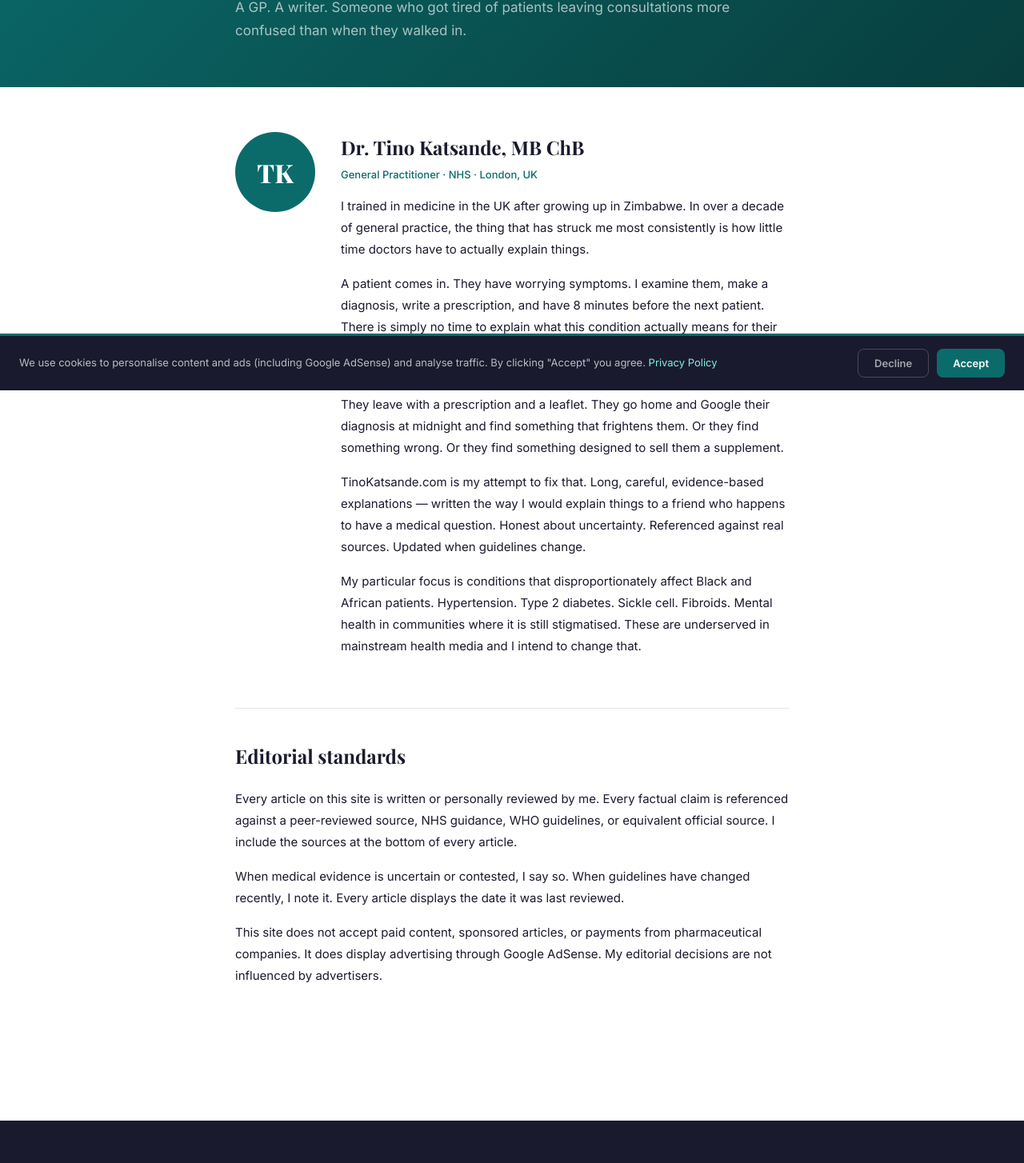
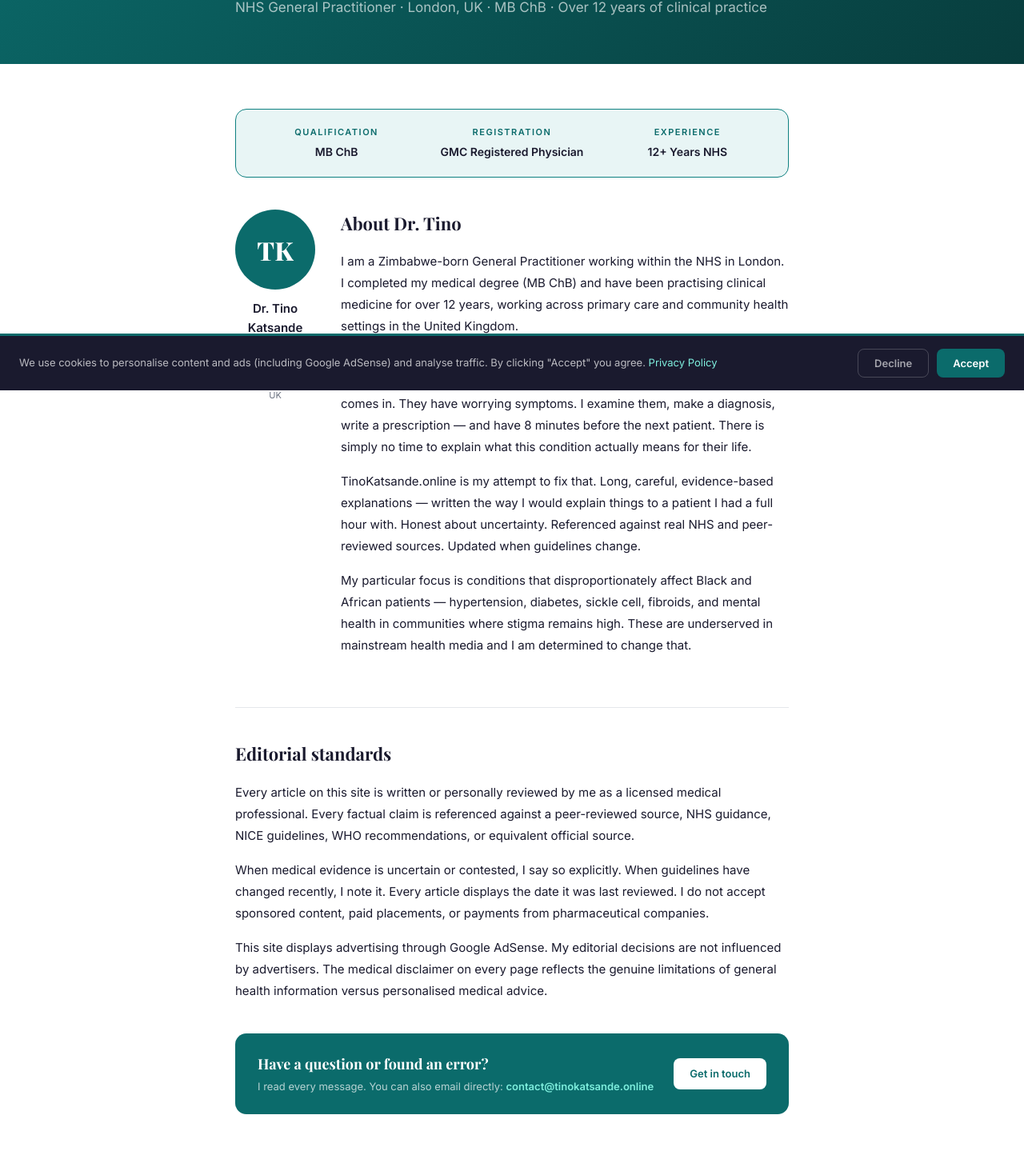
Before and after one commit to doclex877-dotcom/tinokatsande, a Next.js app: page /about in a window 1280 px wide. Shown: the part 312-1766 px from the top of the page at 80% size. Built offline with nearby package versions, Linux system fonts and the light colour scheme; a web font is replaced by a local one.

Commit message:
Strengthen About page credentials and add real email to Contact

```diff
--- a/pages/about.js
+++ b/pages/about.js
@@ -4,32 +4,78 @@ import SEO from '../components/SEO'
 export default function About() {
   return (
     <>
-      <SEO title="About Dr. Tino Katsande" description="Dr. Tino Katsande is a Zimbabwe-born GP based in the UK writing evidence-based health guides in plain English." canonical="/about" />
+      <SEO
+        title="About Dr. Tino Katsande"
+        description="Dr. Tino Katsande is a Zimbabwe-born NHS General Practitioner based in London, UK, with over a decade of clinical experience writing evidence-based health guides."
+        canonical="/about"
+      />
       <div style={{ background: 'linear-gradient(135deg, var(--teal) 0%, #083D3D 100%)', padding: '64px 24px 56px' }}>
         <div className="container--narrow">
           <h1 style={{ fontFamily: 'var(--font-display)', fontSize: 'clamp(28px,4vw,44px)', fontWeight: '800', color: 'var(--white)', marginBottom: '16px', lineHeight: '1.2' }}>
             The doctor who explains<br /><em style={{ fontStyle: 'italic', color: '#7EEEDD' }}>what they didn't have time to tell you</em>
           </h1>
-          <p style={{ fontSize: '17px', color: 'rgba(255,255,255,0.65)', lineHeight: '1.7' }}>A GP. A writer. Someone who got tired of patients leaving consultations more confused than when they walked in.</p>
+          <p style={{ fontSize: '17px', color: 'rgba(255,255,255,0.65)', lineHeight: '1.7' }}>NHS General Practitioner · London, UK · MB ChB · Over 12 years of clinical practice</p>
         </div>
       </div>
+
       <div className="container--narrow" style={{ padding: '56px 24px 80px' }}>
+
+        {/* Credentials bar */}
+        <div style={{ background: 'var(--teal-light)', border: '1px solid var(--teal-mid)', borderRadius: 'var(--radius-lg)', padding: '20px 24px', marginBottom: '40px', display: 'grid', gridTemplateColumns: 'repeat(3, 1fr)', gap: '16px', textAlign: 'center' }}>
+          {[
+            { label: 'Qualification', value: 'MB ChB' },
+            { label: 'Registration', value: 'GMC Registered Physician' },
+            { label: 'Experience', value: '12+ Years NHS' },
+          ].map(item => (
+            <div key={item.label}>
+              <div style={{ fontSize: '11px', fontWeight: '700', letterSpacing: '1.5px', textTransform: 'uppercase', color: 'var(--teal)', marginBottom: '4px' }}>{item.label}</div>
+              <div style={{ fontSize: '14px', fontWeight: '600', color: 'var(--text-body)' }}>{item.value}</div>
+            </div>
+          ))}
+        </div>
+
         <div style={{ display: 'grid', gridTemplateColumns: '100px 1fr', gap: '32px', alignItems: 'start', marginBottom: '48px' }}>
-          <div style={{ width: '100px', height: '100px', borderRadius: '50%', background: 'var(--teal)', display: 'flex', alignItems: 'center', justifyContent: 'center', fontFamily: 'var(--font-display)', fontSize: '32px', fontWeight: '800', color: 'var(--white)' }}>TK</div>
+          <div style={{ textAlign: 'center' }}>
+            <div style={{ width: '100px', height: '100px', borderRadius: '50%', background: 'var(--teal)', display: 'flex', alignItems: 'center', justifyContent: 'center', margin: '0 auto 12px', fontFamily: 'var(--font-display)', fontSize: '32px', fontWeight: '800', color: 'var(--white)' }}>TK</div>
+            <div style={{ fontWeight: '600', fontSize: '15px', color: 'var(--text-body)' }}>Dr. Tino Katsande</div>
+            <div style={{ fontSize: '12px', color: 'var(--teal)', fontWeight: '500', marginTop: '4px' }}>MB ChB, GMC Registered</div>
+            <div style={{ fontSize: '11px', color: 'var(--text-muted)', marginTop: '4px' }}>NHS GP · London, UK</div>
+          </div>
+
           <div>
-            <h2 style={{ fontFamily: 'var(--font-display)', fontSize: '24px', fontWeight: '700', color: 'var(--text-body)', marginBottom: '4px' }}>Dr. Tino Katsande, MB ChB</h2>
-            <p style={{ fontSize: '13px', color: 'var(--teal)', fontWeight: '500', marginBottom: '16px' }}>General Practitioner · NHS · London, UK</p>
-            {['I trained in medicine in the UK after growing up in Zimbabwe. In over a decade of general practice, the thing that has struck me most consistently is how little time doctors have to actually explain things.', 'A patient comes in. They have worrying symptoms. I examine them, make a diagnosis, write a prescription, and have 8 minutes before the next patient. There is simply no time to explain what this condition actually means for their life — what causes it, what makes it worse, what the medication is really doing, what warning signs to watch for.', 'They leave with a prescription and a leaflet. They go home and Google their diagnosis at midnight and find something that frightens them. Or they find something wrong. Or they find something designed to sell them a supplement.', 'TinoKatsande.com is my attempt to fix that. Long, careful, evidence-based explanations — written the way I would explain things to a friend who happens to have a medical question. Honest about uncertainty. Referenced against real sources. Updated when guidelines change.', 'My particular focus is conditions that disproportionately affect Black and African patients. Hypertension. Type 2 diabetes. Sickle cell. Fibroids. Mental health in communities where it is still stigmatised. These are underserved in mainstream health media and I intend to change that.'].map((p, i) => (
+            <h2 style={{ fontFamily: 'var(--font-display)', fontSize: '22px', fontWeight: '700', color: 'var(--text-body)', marginBottom: '16px' }}>About Dr. Tino</h2>
+            {[
+              "I am a Zimbabwe-born General Practitioner working within the NHS in London. I completed my medical degree (MB ChB) and have been practising clinical medicine for over 12 years, working across primary care and community health settings in the United Kingdom.",
+              "In over a decade of general practice, the thing that has struck me most consistently is how little time doctors have to actually explain things. A patient comes in. They have worrying symptoms. I examine them, make a diagnosis, write a prescription — and have 8 minutes before the next patient. There is simply no time to explain what this condition actually means for their life.",
+              "TinoKatsande.online is my attempt to fix that. Long, careful, evidence-based explanations — written the way I would explain things to a patient I had a full hour with. Honest about uncertainty. Referenced against real NHS and peer-reviewed sources. Updated when guidelines change.",
+              "My particular focus is conditions that disproportionately affect Black and African patients — hypertension, diabetes, sickle cell, fibroids, and mental health in communities where stigma remains high. These are underserved in mainstream health media and I am determined to change that."
+            ].map((p, i) => (
               <p key={i} style={{ fontSize: '15px', lineHeight: '1.8', color: 'var(--text-body)', marginBottom: '1rem' }}>{p}</p>
             ))}
           </div>
         </div>
-        <div style={{ borderTop: '1px solid var(--border)', paddingTop: '40px' }}>
-          <h2 style={{ fontFamily: 'var(--font-display)', fontSize: '24px', fontWeight: '700', color: 'var(--text-body)', marginBottom: '20px' }}>Editorial standards</h2>
-          {['Every article on this site is written or personally reviewed by me. Every factual claim is referenced against a peer-reviewed source, NHS guidance, WHO guidelines, or equivalent official source. I include the sources at the bottom of every article.', 'When medical evidence is uncertain or contested, I say so. When guidelines have changed recently, I note it. Every article displays the date it was last reviewed.', 'This site does not accept paid content, sponsored articles, or payments from pharmaceutical companies. It does display advertising through Google AdSense. My editorial decisions are not influenced by advertisers.'].map((p, i) => (
-              <p key={i} style={{ fontSize: '15px', lineHeight: '1.8', color: 'var(--text-body)', marginBottom: '1rem' }}>{p}</p>
+
+        {/* Editorial standards */}
+        <div style={{ borderTop: '1px solid var(--border)', paddingTop: '40px', marginBottom: '40px' }}>
+          <h2 style={{ fontFamily: 'var(--font-display)', fontSize: '22px', fontWeight: '700', color: 'var(--text-body)', marginBottom: '16px' }}>Editorial standards</h2>
+          {[
+            "Every article on this site is written or personally reviewed by me as a licensed medical professional. Every factual claim is referenced against a peer-reviewed source, NHS guidance, NICE guidelines, WHO recommendations, or equivalent official source.",
+            "When medical evidence is uncertain or contested, I say so explicitly. When guidelines have changed recently, I note it. Every article displays the date it was last reviewed. I do not accept sponsored content, paid placements, or payments from pharmaceutical companies.",
+            "This site displays advertising through Google AdSense. My editorial decisions are not influenced by advertisers. The medical disclaimer on every page reflects the genuine limitations of general health information versus personalised medical advice."
+          ].map((p, i) => (
+            <p key={i} style={{ fontSize: '15px', lineHeight: '1.8', color: 'var(--text-body)', marginBottom: '1rem' }}>{p}</p>
           ))}
         </div>
+
+        {/* Contact CTA */}
+        <div style={{ background: 'var(--teal)', borderRadius: 'var(--radius-lg)', padding: '24px 28px', display: 'flex', alignItems: 'center', justifyContent: 'space-between', gap: '20px', flexWrap: 'wrap' }}>
+          <div>
+            <div style={{ fontFamily: 'var(--font-display)', fontSize: '18px', fontWeight: '700', color: 'var(--white)', marginBottom: '4px' }}>Have a question or found an error?</div>
+            <div style={{ fontSize: '13px', color: 'rgba(255,255,255,0.7)' }}>I read every message. You can also email directly: <strong style={{ color: '#7EEEDD' }}>contact@tinokatsande.online</strong></div>
+          </div>
+          <Link href="/contact" className="btn btn--primary" style={{ background: 'var(--white)', color: 'var(--teal)', whiteSpace: 'nowrap' }}>Get in touch</Link>
+        </div>
+
       </div>
     </>
   )
```
Also changed, not shown: pages/contact.js (+30 -10 lines).
